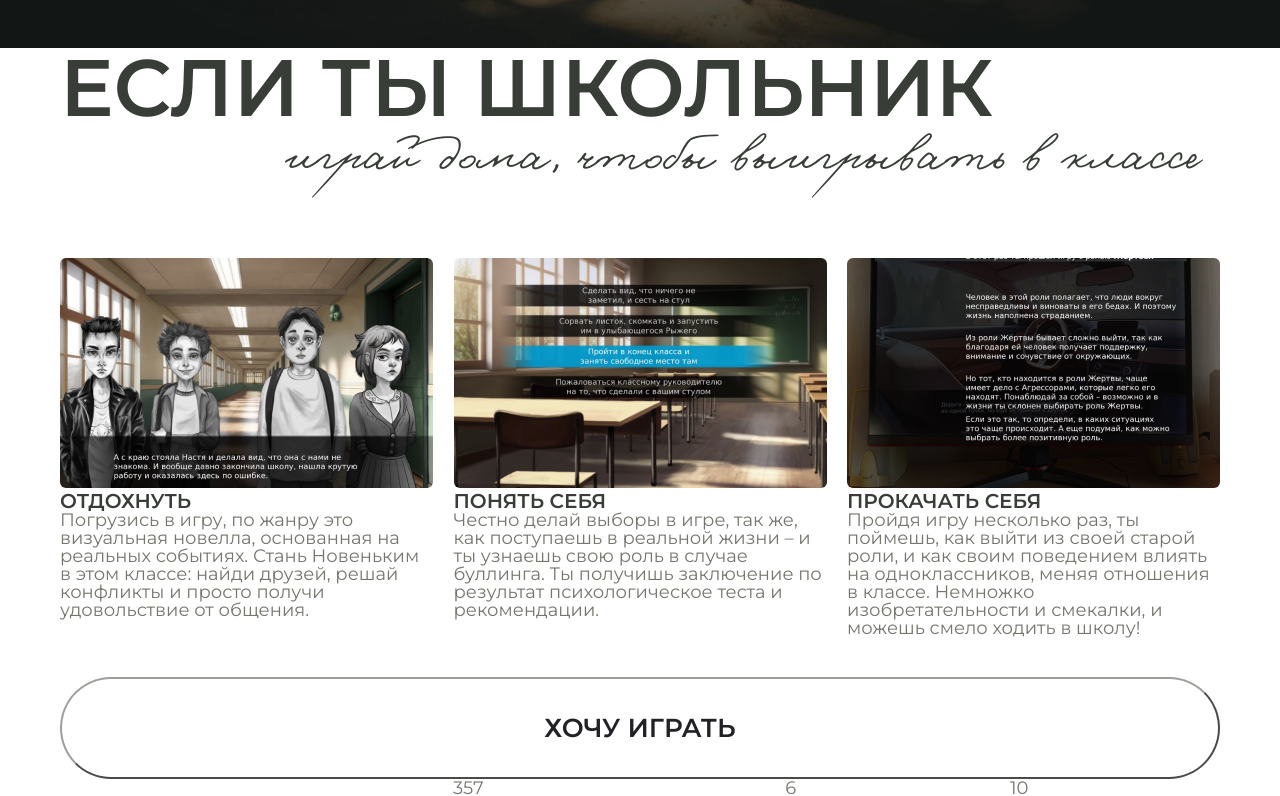
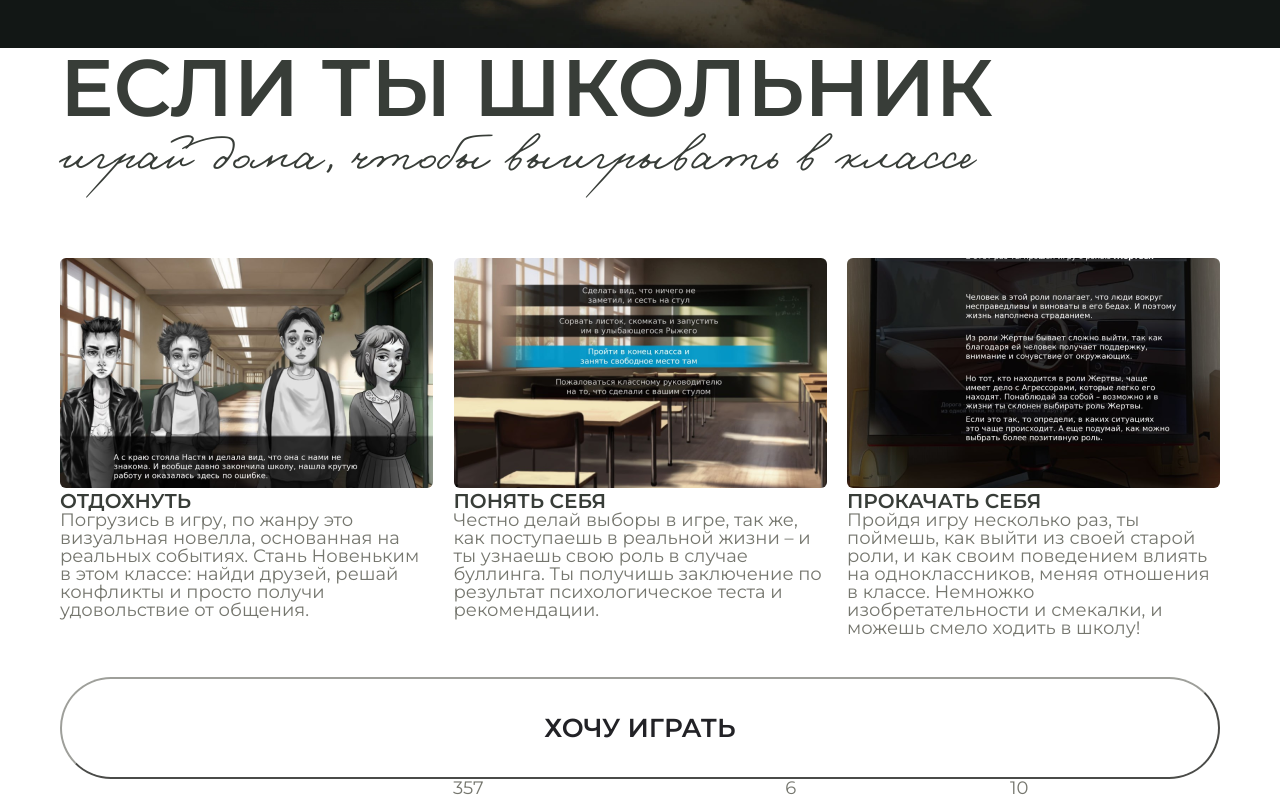
Before and after one commit to Mikan-DS/psychological_games_frontend, a React (Create React App) app: page / in a window 1280 px wide. Shown: the part 810-1606 px from the top of the page. Built offline with nearby package versions, Linux system fonts and the light colour scheme; no server answers.

Commit message:
text styles

```diff
--- a/src/css/text.css
+++ b/src/css/text.css
@@ -28,28 +28,21 @@
     font-weight: 500;
 }
 
-/* Для экранов 360px и выше */
-@media (min-width: 360px) {
-    .accent-text2{
-        font-size: 30px;
-    }
-}
-
 /* Для экранов 640px и выше */
 @media (min-width: 640px) {
+    .accent-text{
+        font-size: 40px;
+    }
     .accent-text2{
         font-size: 34px;
-    }
-    .accent-text{
-        font-size: 40px;
     }
 }
 
 /* Для экранов 1200px и выше */
-@media (min-width: 1200px) {
+@media (min-width: 1200px) { /* TODO А может от 1600?*/
     .accent-text{
         font-size: 50px;
-        margin-left: 226px;
+        /*margin-left: 226px;*/
     }
     .accent-text2{
         font-size: 40px;
```
